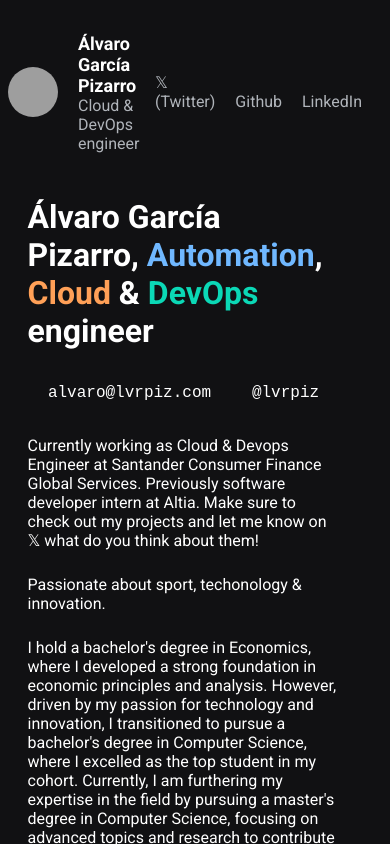
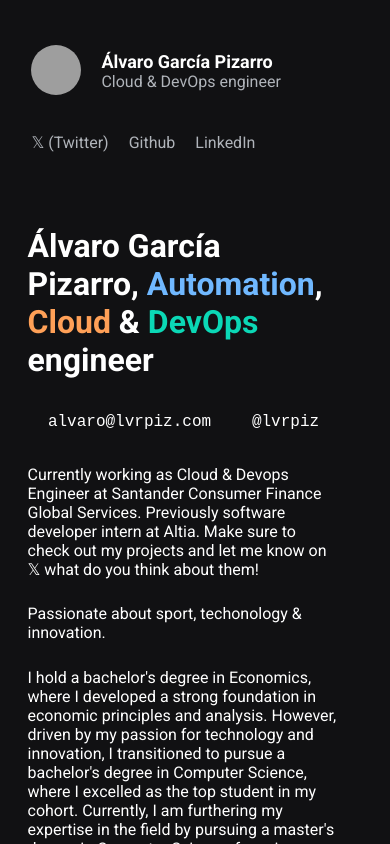
Before and after one commit to alvarogarciapiz/lvrpiz, a React (Vite) app: page / in a window 390 px wide. Shown: the top 844 px of the page. Built offline with nearby package versions, Linux system fonts and the light colour scheme; grey boxes are pictures that could not be loaded.

Commit message:
Update Header.css

```diff
--- a/src/assets/styles/Header.css
+++ b/src/assets/styles/Header.css
@@ -34,3 +34,13 @@
     color: rgb(176, 180, 186);
     margin-right: 20px;
 }
+
+@media screen and (max-width: 768px) {
+    .Header {
+        display: flex;
+        flex-direction: column;
+        align-items: flex-start;
+        margin-left: 6vw;
+        margin-bottom: 6vh;
+    }
+}
```
